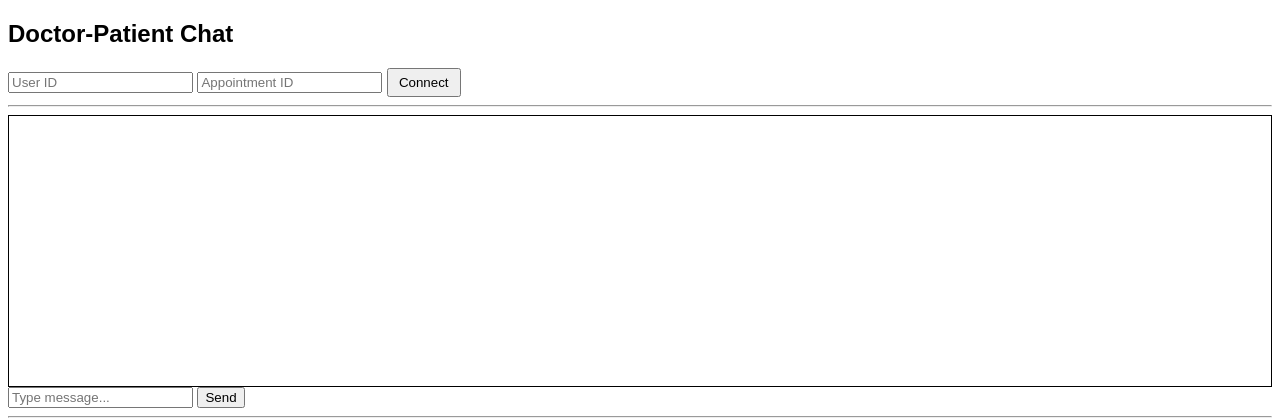
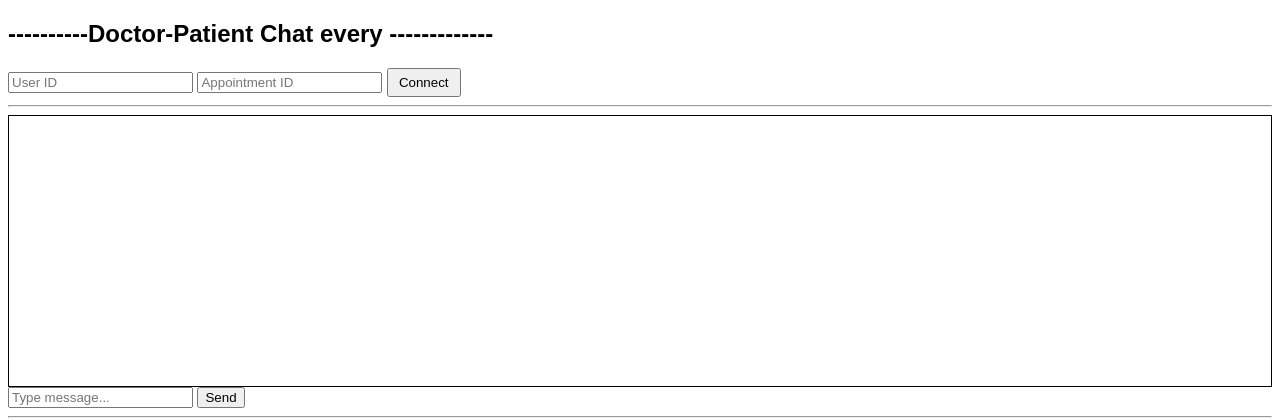
Before and after one commit to ddpldeveloperahul/MedoAir, a Django app: template api/templates/chat.html in a window 1280 px wide. Shown: the top 420 px of the page. Run offline with Django 3.2, Linux system fonts and the light colour scheme; the template is opened without the code that fills it, so the values that code supplies are empty.

Commit message:
fix full chat UI chenging

```diff
--- a/api/templates/chat.html
+++ b/api/templates/chat.html
@@ -680,7 +680,7 @@ function createPeerConnection() {
 
 <body>
 
-<h2>Doctor-Patient Chat</h2>
+<h2>----------Doctor-Patient Chat every -------------</h2>
 
 <input type="number" id="userId" placeholder="User ID" />
 <input type="number" id="appointmentId" placeholder="Appointment ID" />
```
